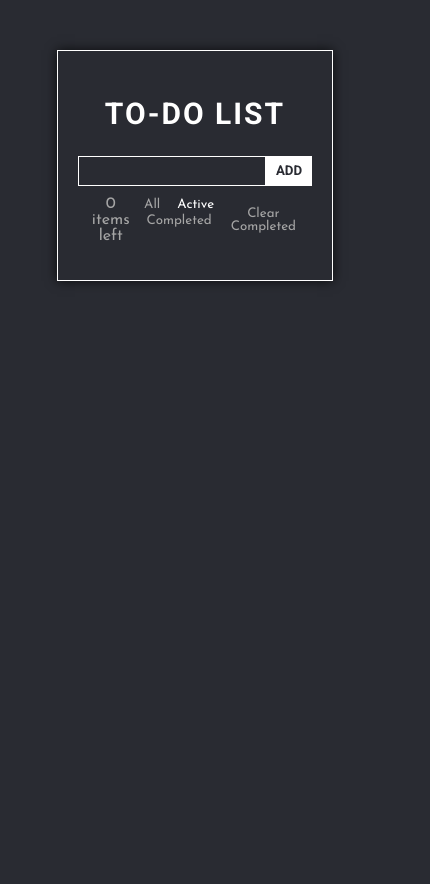
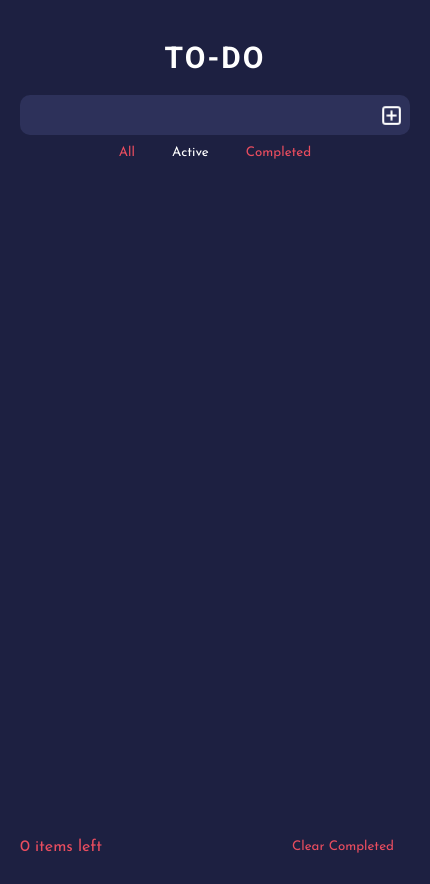
Before and after one commit to juliabgkv/todo-list, a website built with webpack: page src/index.html in a window 390 px wide. Both pictures are taken after a click on the button "Active". Shown: the whole page, 430 px wide, since content can reach past the window. Before the commit the page ends 844 px from the top, so only its background shows below. Built offline with nearby package versions, Linux system fonts and the light colour scheme; files whose address does not match are found by name.

Commit message:
Updated styles, code refactoring

```diff
--- a/src/index.html
+++ b/src/index.html
@@ -8,34 +8,32 @@
 </head>
 <body>
     <div class="container">
-        <h2>To-Do List</h2>
-        <form action="" id="addForm"class="add-form">
-            <input type="text" id="todoInput" required>
-            <button>Add</button>
-        </form>
-
         <div class="main-section">
-            <div id="actionsBar" class="actions-bar">
-                <div class="left-counter"><span id="leftCounter">0</span> items left</div>
-                <div class="center-btns">
-                    <button class="filter-btn all-btn active">All</button>
-                    <button class="filter-btn active-todos-btn">Active</button>
-                    <button class="filter-btn completed-todos-btn">Completed</button>
-                </div>
-                <button class="clear-completed-btn">Clear Completed</button>
+            <h2>To-Do</h2>
+            <form action="" id="addForm"class="add-form">
+                <input type="text" id="todoInput" required>
+                <button></button>
+            </form>
+            <div id="filterBtns" class="filter-btns">
+                <button class="filter-btn all-btn active">All</button>
+                <button class="filter-btn active-todos-btn">Active</button>
+                <button class="filter-btn completed-todos-btn">Completed</button>
             </div>
             <ul id="list" class="list"></ul>
         </div>
+        <div class="footer">
+            <div class="left-counter"><span id="leftCounter">0</span> items left</div>
+            <button id="clearCompletedBtn" class="clear-completed-btn">Clear Completed</button>
+        </div>
     </div>
 
-    <template id="list-item-template">
+    <template id="listItemTemplate">
         <li data-item-id="1" class="list-item">
-            <span>Done</span>
-            <span id="item-content"></span>
-            <span class="delete-btn">Delete</span>
+            <span class="checkbox"></span>
+            <span id="itemContent" class="item-content"></span>
+            <span class="delete-btn"></span>
         </li>
     </template>
-
     <script src="./index.js"></script>
 </body>
 </html>
--- a/src/index.js
+++ b/src/index.js
@@ -5,8 +5,9 @@ const ACTIVE_CLASS = 'active';
 const addForm = document.querySelector('#addForm');
 const todoInput = document.querySelector('#todoInput');
 const list = document.querySelector('#list');
-const listItemTemplate = document.querySelector('#list-item-template');
-const actionsBar = document.querySelector('#actionsBar');
+const listItemTemplate = document.querySelector('#listItemTemplate');
+const clearCompletedBtn = document.querySelector('#clearCompletedBtn');
+const filterBtns = document.querySelector('#filterBtns');
 const leftCounter = document.querySelector('#leftCounter');
 const filters = {
     all: 'all',
@@ -19,12 +20,13 @@ let todos = [];
 init();
 
 list.addEventListener('click', onListClick);
-actionsBar.addEventListener('click', onActionsBarClick);
+clearCompletedBtn.addEventListener('click', onClearCompletedBtnClick);
+filterBtns.addEventListener('click', onFilterBtnsClick);
 addForm.addEventListener('submit', submitAddForm);
-
 
 function onListClick(e) {
     const currItemElement = e.target.closest('.list-item');
+    if(currItemElement) {
         const key = currItemElement.dataset.itemId;
 
         if(e.target.classList.contains('delete-btn')) {
@@ -32,7 +34,7 @@ function onListClick(e) {
             todos = todos.filter(todo => todo.id != key);
             currItemElement.remove();
             updateCounter();
-    } else if(currItemElement) {
+        } else {
             const currItem = todos.find(todo => todo.id == key);
             currItem.progress = currItem.progress === 'active' ? 'completed' : 'active';
             currItemElement.classList.toggle(LIST_ITEM_COMPLETED_CLASS);
@@ -44,12 +46,9 @@ function onListClick(e) {
             updateCounter();
         }
     }
+}
 
-function onActionsBarClick(e) {
-    const target = e.target;
-    const btnIsActive = target.classList.contains(ACTIVE_CLASS);
-
-    if(target.classList.contains('clear-completed-btn')) {
+function onClearCompletedBtnClick() {
     const completedItems = todos.filter(todo => todo.progress === 'completed');
     completedItems.map(item => {
         api.deleteItem(item.id)
@@ -57,17 +56,24 @@ function onActionsBarClick(e) {
 
     todos = todos.filter(todo => todo.progress === 'active');
     list.innerHTML = '';
-        todos.map(renderTodo);
-    } else if(target.classList.contains('filter-btn') && !btnIsActive) {
+    let items = (currFilter == filters.completed) ? filterList(filters.completed) : todos;
+    items.map(renderTodo);
+}
+
+function onFilterBtnsClick(e) {
+    const target = e.target;
+    const btnIsActive = target.classList.contains(ACTIVE_CLASS);
+
+    if(target.classList.contains('filter-btn') && !btnIsActive) {
         if(target.classList.contains('all-btn')) {
             currFilter = filters.all;
-            filterList(target);
+            renderFilter(target);
         } else if(target.classList.contains('active-todos-btn')) {
             currFilter = filters.active;
-            filterList(target);
+            renderFilter(target);
         } else if(target.classList.contains('completed-todos-btn')) {
             currFilter = filters.completed;
-            filterList(target);
+            renderFilter(target);
         }
     }
 }
@@ -113,7 +119,7 @@ function parseObjToArr(obj) {
     });
 }
 
-function filterList(currBtn) {
+function filterList() {
     list.innerHTML = '';
     let itemsList;
 
@@ -124,15 +130,19 @@ function filterList(currBtn) {
     else if(currFilter === filters.completed)
         itemsList = todos.filter(todo => todo.progress === 'completed');
 
+    return itemsList;
+}
+
+function renderFilter(currBtn) {
+    const itemsList = filterList();
     itemsList.map(renderTodo);
-
-    actionsBar.querySelector('.active').classList.remove(ACTIVE_CLASS);
+    filterBtns.querySelector('.active').classList.remove(ACTIVE_CLASS);
     currBtn.classList.add(ACTIVE_CLASS);
 }
 
 function renderTodo(todo) {
     const clone = listItemTemplate.content.cloneNode(true);
-    clone.querySelector('#item-content').textContent = todo.value;
+    clone.querySelector('#itemContent').textContent = todo.value;
     clone.querySelector('li').dataset.itemId = todo.id;
 
     if(todo.progress === 'completed')
--- a/src/style.css
+++ b/src/style.css
@@ -4,75 +4,88 @@ body {
     margin: 0;
     padding: 0;
     box-sizing: border-box;
-    background-color: #292B32;
+    background-color: #1D2041;
+    background-size: cover;
+    min-height: 100vh;
 }
 
 .container {
     padding: 20px;
     margin: 50px auto;
-    width: 60%;
+    width: 40%;
     text-align: center;
-    border: 1px solid #fff;
-    -webkit-box-shadow: 0px 0px 11px 0px rgba(0,0,0,0.75);
-    -moz-box-shadow: 0px 0px 11px 0px rgba(0,0,0,0.75);
-    box-shadow: 0px 0px 11px 0px rgba(0,0,0,0.75);
+    border-radius: 30px;
+    background-color: #252849;
+    font-family: 'Josefin Sans', sans-serif;
 }
 
 .container h2 {
     font-family: 'Roboto', sans-serif;
-    color: #fff;
+    color: #FFF;
+    text-align: left;
     text-transform: uppercase;
     font-size: 30px;
     letter-spacing: 2px;
+    margin: 20px 0;
 }
 
 .add-form {
     display: flex;
-    height: 30px;
+    height: 40px;
 }
 
 .add-form  input {
-    width: 80%;
-    background-color: transparent;
-    border: 1px solid #fff;
+    font-family: 'Josefin Sans', sans-serif;
+    width: 90%;
+    font-size: 15px;
+    background-color: #2D315A;
+    border-radius: 10px 0 0 10px;
+    border: none;
+    padding: 0 10px;
+    color: #FFF;
+}
+
+.add-form  input:focus {
+    outline: none;
 }
 
 .add-form  button {
-    width: 20%;
-    background-color: #fff;
-    text-transform: uppercase;
-    color: #292B32;
-    border: 1px solid #fff;
+    width: 10%;
+    border: none;
     cursor: pointer;
-    font-family: 'Roboto', sans-serif;
-    font-weight: 700;
+    border-radius: 0 10px 10px 0;
+    background-color: #2D315A;
+    background-image: url(./assets/icons8-plus-24-white.png);
+    background-size: 25px 25px;
+    background-position: center;
+    background-repeat: no-repeat;
 }
 
-.main-section {
-    font-family: 'Josefin Sans', sans-serif;
-}
-
-.main-section .actions-bar {
-    color: #a5a5a5;
-    display: flex;
-    justify-content: space-between;
+.filter-btns .filter-btn,
+.footer .clear-completed-btn {
+    color: #EA4D5F;
     margin: 10px;
-}
-
-.main-section .actions-bar button {
     background-color: transparent;
     border: none;
     font-family: 'Josefin Sans', sans-serif;
-    color: #a5a5a5;
     cursor: pointer;
+    transition: color 100ms ease-in;
 }
 
-.main-section .actions-bar button:hover {
-    color: #fff;
+.filter-btns .filter-btn.active,
+.filter-btns .filter-btn:hover,
+.footer .clear-completed-btn:hover {
+    color: #FFF;
 }
 
-.main-section .actions-bar button.active {
-    color: #fff;
+.footer {
+    display: flex;
+    justify-content: space-between;
+    color: #EA4D5F;
+}
+.footer .left-counter {
+    display: inline;
+    margin: auto 0;
 }
 
 .list {
@@ -84,17 +97,86 @@ body {
 .list .list-item {
     display: flex;
     justify-content: space-between;
+    align-items: center;
     height: 30px;
     line-height: 30px;
-    background-color: #fff;
-    padding: 20px 10px;
-    margin-bottom: 2px;
+    color: #FFF;
+    background-color: #2D315A;
+    border-radius: 10px;
+    padding: 10px;
+    margin-bottom: 10px;
 }
 
 .list .list-item:last-of-type {
     margin-bottom: 0;
 }
 
-.list .list-item.list-item-completed {
-    text-decoration: line-through;
+.list .list-item .checkbox {
+    width: 20px;
+    height: 20px;
+    border-radius: 50%;
+    cursor: pointer;
+    border: 3px solid #FFF;
+    transition: 100ms ease-in-out;
 }
+
+.list .list-item .checkbox:hover,
+.list .list-item.list-item-completed .checkbox {
+    background-image: url(./assets/check-mark.png);
+    background-size: 10px 10px;
+    background-position: center;
+    background-repeat: no-repeat;
+}
+
+.list .list-item.list-item-completed .checkbox:hover {
+    background-color: transparent;
+}
+
+.list .list-item .item-content {
+    padding-left: 20px;
+    text-align: left;
+    flex: 2 1 auto;
+}
+
+.list .list-item .delete-btn {
+    background-image: url(./assets/icons8-delete-30.png);
+    background-size: 15px 15px;
+    background-position: center;
+    background-repeat: no-repeat;
+    width: 15px;
+    height: 15px;
+    cursor: pointer;
+}
+
+.list .list-item .delete-btn:hover {
+    opacity: 0.7;
+}
+
+@media(max-width: 1200px) {
+    .container {
+        width: 70%;
+    }
+}
+
+@media(max-width: 640px) {
+    .container {
+        width: 90%;
+    }
+}
+
+@media(max-width: 450px) {
+    .container {
+        padding: 20px;
+        margin: 0;
+        width: 100%;
+        min-height: 100vh;
+        background-color: transparent;
+        display: flex;
+        flex-direction: column;
+        justify-content: space-between;
+    }
+
+    .container h2 {
+        text-align: center;
+    }
+}
```
Also changed, not shown: src/assets/check-mark.png (added), src/assets/icons8-delete-30.png (added), src/assets/icons8-plus-24-white.png (added). Lines whose indentation alone changed are shown as unchanged.
